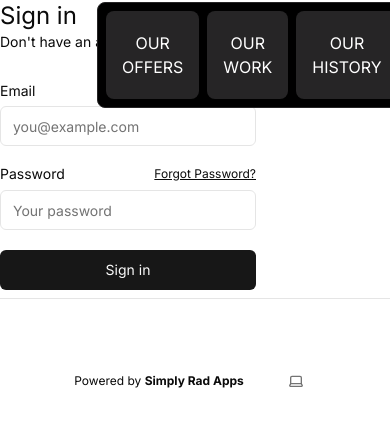
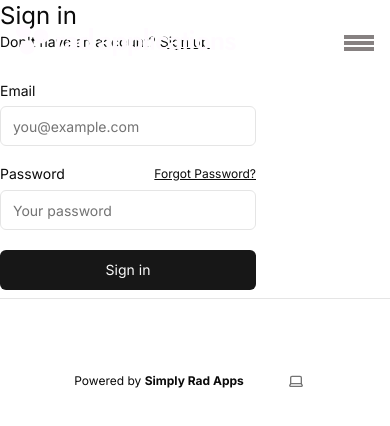
Before and after one commit to SimplyRadAppsAdmin/simply-rad-apps, a Next.js app: page /sign-in in a window 390 px wide. Shown: the top 426 px of the page. Built offline with nearby package versions, Linux system fonts and the light colour scheme.

Commit message:
navbar update
updated navbar fro mobile

```diff
--- a/components/ui/navbar/navbar.module.css
+++ b/components/ui/navbar/navbar.module.css
@@ -1,12 +1,16 @@
+/* --------------------------------------------------
+   Base / Desktop Styles
+-------------------------------------------------- */
+
 /* Navbar container */
 .navbar {
   display: flex;
-  width: 100%; /* Default: Stretch to parent's width */
+  width: 100%;
   max-width: inherit;
   align-items: center;
   justify-content: space-between;
   height: 64px;
-  background: transparent; /* Transparent background */
+  background: transparent;
   position: fixed;
   top: 0;
   z-index: 1000;
@@ -22,29 +26,46 @@
 }
 
 .icon {
-  width: 220px; /* Adjust size of the icon */
+  width: 220px;
   height: 32px;
   cursor: pointer;
 }
 
-/* Buttons container (aligned to the right) */
+/* --------------------------------------------------
+   Buttons Container (Desktop)
+   We'll override for mobile in media query
+-------------------------------------------------- */
+
 .buttonsContainer {
+  /*
+    On desktop, show everything normally.
+    On mobile, we'll absolutely position & animate it.
+  */
   display: flex;
   justify-content: flex-end;
   align-items: center;
   height: 100%;
-  background-color: "black";
+  position: static;
+  opacity: 1; /* fully visible on desktop */
+  transform: none;
+  pointer-events: auto;
+  transition: none; /* no transition on desktop */
+}
+
+/* The "open" class is used only on mobile, but no effect on desktop. */
+.buttonsContainer.open {
 }
 
 /* Black box behind buttons */
 .buttonsBox {
-  background: black; /* Black background behind buttons */
+  background: black;
   padding: 8px;
-  border-radius: 8px; /* Optional rounded corners */
+  border-radius: 8px;
   display: flex;
+  align-items: center;
   gap: 8px;
   border: 1px solid #262526;
-  gap: 8px;
+  height: 72px;
 }
 
 /* Individual button styles */
@@ -59,7 +80,13 @@
   text-transform: uppercase;
   font-weight: 500;
   font-size: 16px;
+  height: 48px;
 }
+
+.navButton:hover {
+  background: darkgray; /* Darken button background on hover */
+}
+
 .navGradientButton {
   background: linear-gradient(90deg, #6a0adf, #3a0579);
   color: white;
@@ -70,14 +97,153 @@
   transition: background 0.3s ease;
   font-weight: 500;
   font-size: 16px;
+  height: 48px;
 }
 
-.navButton:hover {
-  background: darkgray; /* Darken button background on hover */
+/* Vertical spacer between button groups */
+.verticalSpacer {
+  width: 1px;
+  height: 48px;
+  background-color: #ccc;
 }
 
-.verticalSpacer {
-  width: 1px; /* Thin vertical line */
-  height: 90; /* Matches the height of the buttons */
-  background-color: #ccc; /* Line color */
+/* --------------------------------------------------
+   Hamburger Toggle (Hidden by default on desktop)
+-------------------------------------------------- */
+
+.toggleButton {
+  display: none; /* show on mobile only */
+  position: relative;
+  width: 30px;
+  height: 30px;
+  /* display: flex; */
+  justify-content: center;
+  align-items: center;
+  cursor: pointer;
+  background: none;
+  border: none;
+  outline: none;
 }
+
+/* The three bars inside the toggle */
+.bar {
+  width: 30px;
+  height: px;
+  background-color: #fff; /* choose color to contrast your background */
+  margin: 4px 0;
+  color: rgb(0, 0, 0);
+  transition: 0.3s;
+}
+
+/* --------------------------------------------------
+   Mobile Styles (Below 768px)
+-------------------------------------------------- */
+@media (max-width: 1000px) {
+  /* Adjust navbar padding on mobile if desired */
+  .navbar {
+    padding-left: 16px;
+    padding-right: 16px;
+    padding-top: 16px;
+  }
+
+  /* Show the hamburger icon */
+  .toggleButton {
+    display: flex;
+    /* background-color: white; */
+  }
+
+  /*
+    Turn the buttonsContainer into an absolute dropdown: hidden by default
+    We use opacity + transform + pointer-events for a smooth animation
+  */
+  .buttonsContainer {
+    position: absolute;
+    top: 64px; /* just below navbar */
+    right: 16px;
+    opacity: 0;
+    transform: translateY(-10px);
+    pointer-events: none;
+    transition:
+      opacity 0.3s ease,
+      transform 0.3s ease;
+    height: 270px;
+  }
+
+  /* When open, fade and slide down */
+  .buttonsContainer.open {
+    opacity: 1;
+    transform: translateY(0);
+    pointer-events: auto;
+  }
+
+  /*
+    Buttons can be displayed in a column if you want
+    them stacked on mobile
+  */
+  .buttonsBox {
+    flex-direction: column;
+    height: 270px;
+  }
+
+  /* Make buttons a bit wider or smaller if you want
+     a different mobile style. Example:
+  */
+  .navButton,
+  .navGradientButton {
+    font-size: 14px;
+    width: 100%;
+    margin: 4px 0;
+  }
+
+  /* The vertical spacer might not make sense in a column layout */
+  .verticalSpacer {
+    display: none;
+  }
+}
+
+/* .toggleButton {
+  position: relative;
+  width: 30px;
+  height: 30px;
+  display: flex;
+  justify-content: center;
+  align-items: center;
+  cursor: pointer;
+  background: none;
+  border: none;
+  outline: none;
+} */
+
+.bar {
+  position: absolute;
+  width: 100%;
+  height: 4px;
+  background: rgb(134, 129, 129);
+  transition: all 0.3s ease-in-out;
+}
+
+.bar:nth-child(1) {
+  top: 6px;
+}
+
+.bar:nth-child(2) {
+  top: 12px;
+}
+
+.bar:nth-child(3) {
+  top: 18px;
+}
+
+.toggleButton[aria-expanded="true"] .bar:nth-child(1) {
+  transform: rotate(45deg);
+  top: 12px;
+}
+
+.toggleButton[aria-expanded="true"] .bar:nth-child(2) {
+  opacity: 0;
+}
+
+.toggleButton[aria-expanded="true"] .bar:nth-child(3) {
+  transform: rotate(-45deg);
+  top: 12px;
+}
--- a/components/ui/navbar/navbar.tsx
+++ b/components/ui/navbar/navbar.tsx
@@ -1,22 +1,69 @@
+"use client";
+
+import { useState, useEffect, useRef } from "react";
 import Link from "next/link";
 import styles from "./navbar.module.css";
 
 const Navbar = () => {
+  const [isOpen, setIsOpen] = useState(false);
+  const menuRef = useRef<HTMLDivElement>(null);
+  const toggleButtonRef = useRef<HTMLButtonElement>(null); // Add ref for the toggle button
+
+  // Toggle menu state
+  const toggleMenu = () => {
+    setIsOpen((prev) => !prev); // Toggles open/close state
+  };
+
+  // Close menu if the user clicks outside the menu or toggle button
+  useEffect(() => {
+    const handleClickOutside = (event: MouseEvent) => {
+      // Check if the click target is outside both the menu and toggle button
+      if (
+        menuRef.current &&
+        !menuRef.current.contains(event.target as Node) &&
+        toggleButtonRef.current &&
+        !toggleButtonRef.current.contains(event.target as Node)
+      ) {
+        setIsOpen(false); // Close the menu
+      }
+    };
+    document.addEventListener("mousedown", handleClickOutside);
+    return () => {
+      document.removeEventListener("mousedown", handleClickOutside);
+    };
+  }, []);
+
   return (
-    <nav className={`${styles.navbar}`}>
-      {/* Icon/Brand on the left */}
+    <nav className={styles.navbar}>
+      {/* Brand (left) */}
       <div className={styles.brand}>
         <Link href="/">
-          <img
-            src="/logo.svg" // Replace with your brand icon
-            alt="Brand Icon"
-            className={styles.icon}
-          />
+          <img src="/logo.svg" alt="Brand Icon" className={styles.icon} />
         </Link>
       </div>
 
-      {/* Buttons on the right */}
-      <div className={styles.buttonsContainer}>
+      {/* Hamburger Toggle (visible on mobile) */}
+      <button
+        ref={toggleButtonRef} // Attach ref to the toggle button
+        className={styles.toggleButton}
+        onClick={(e) => {
+          e.stopPropagation(); // Prevent event from propagating to the document
+          toggleMenu(); // Toggles menu state on click
+        }}
+        aria-label="Toggle navigation menu"
+        aria-expanded={isOpen} // Accessibility: reflects current state
+      >
+        {/* Bars for the hamburger menu */}
+        <span className={styles.bar}></span>
+        <span className={styles.bar}></span>
+        <span className={styles.bar}></span>
+      </button>
+
+      {/* Buttons Container */}
+      <div
+        ref={menuRef} // Attach the menu container to the ref for outside-click handling
+        className={`${styles.buttonsContainer} ${isOpen ? styles.open : ""}`}
+      >
         <div className={styles.buttonsBox}>
           <button className={styles.navButton}>our offers</button>
           <button className={styles.navButton}>our work</button>
```
